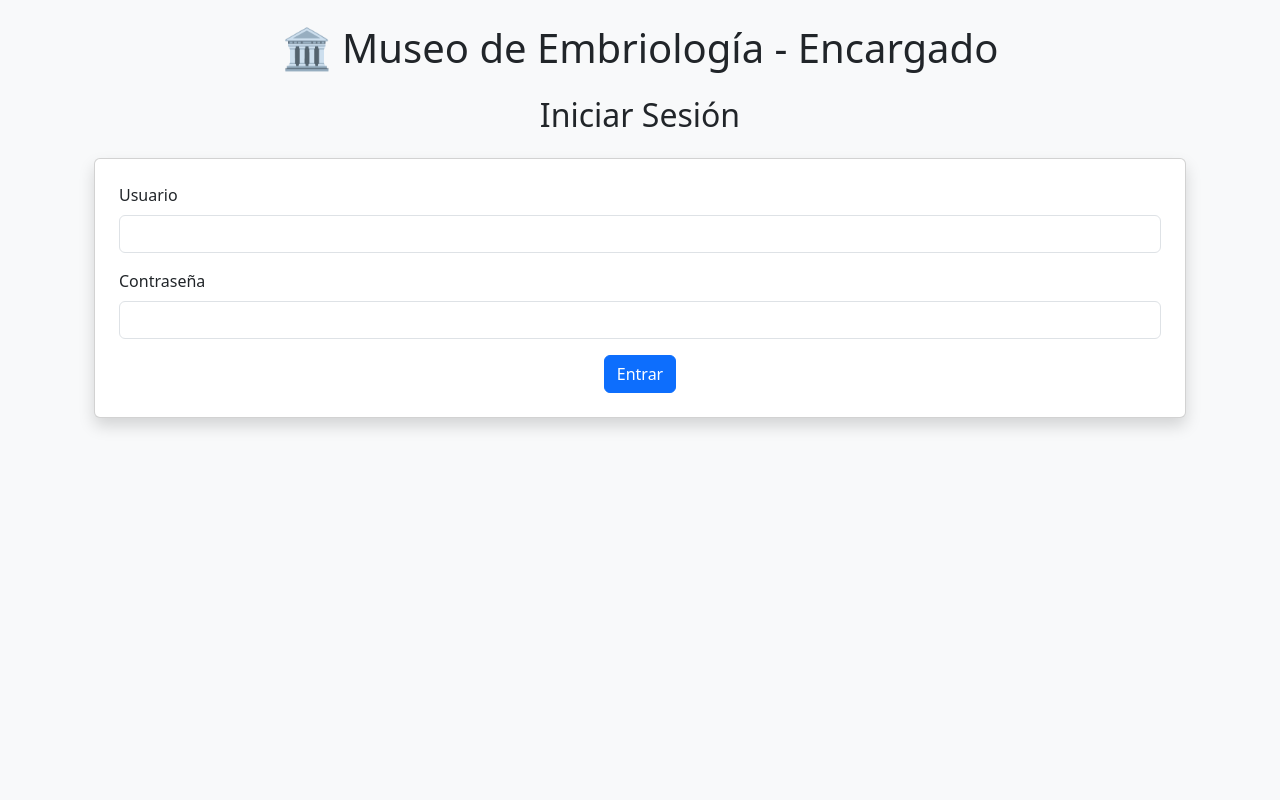
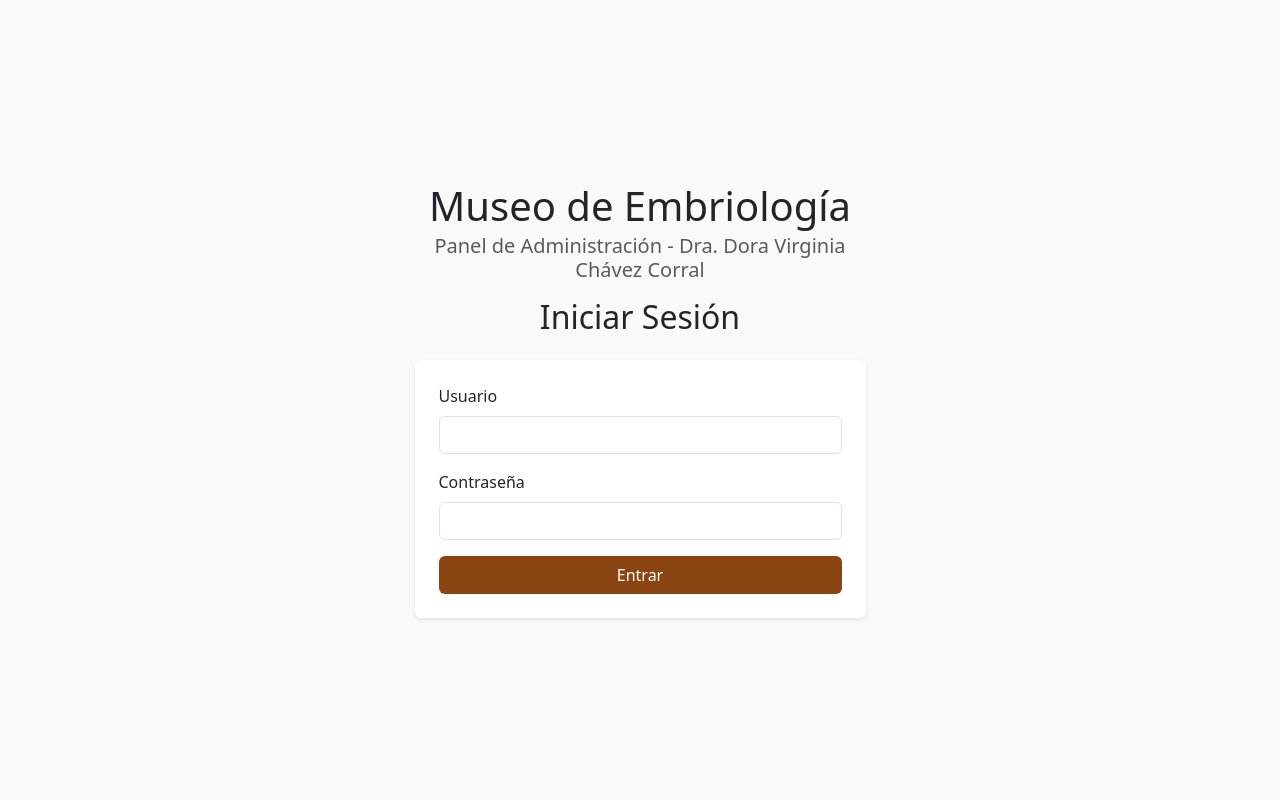
Before and after one commit to EmbryoPass/EmbryoPass, a Flask app: page /login in a window 1280 px wide. Run offline with Flask 3, Linux system fonts and the light colour scheme.

Commit message:
Update login.html

```diff
--- a/templates/login.html
+++ b/templates/login.html
@@ -3,11 +3,28 @@
 <head>
     <meta charset="UTF-8">
     <title>Login - Museo de Embriología</title>
+    <meta name="viewport" content="width=device-width, initial-scale=1.0"> <!-- Necesario para responsividad -->
     <link href="https://cdn.jsdelivr.net/npm/bootstrap@5.3.0/dist/css/bootstrap.min.css" rel="stylesheet">
+    <style>
+        .btn-brown {
+            background-color: #8B4513; /* color café */
+            color: white;
+        }
+        .btn-brown:hover {
+            background-color: #5e2e0f; /* tono más oscuro */
+            color: white;
+        }
+    </style>
 </head>
-<body class="bg-light">
-<div class="container p-4">
-    <h1 class="text-center mb-4">🏛️ Museo de Embriología - Encargado</h1>
+<body class="bg-light d-flex align-items-center" style="min-height: 100vh;">
+    <div class="container">
+        <div class="row justify-content-center">
+            <div class="col-12 col-sm-10 col-md-8 col-lg-6 col-xl-5">
+                <div class="text-center mb-3">
+                    <h1 class="mb-1">Museo de Embriología</h1>
+                    <h5 class="text-muted">Panel de Administración - Dra. Dora Virginia Chávez Corral</h5>
+                </div>
+
                 <h2 class="text-center mb-4">Iniciar Sesión</h2>
 
                 {% with messages = get_flashed_messages(with_categories=true) %}
@@ -18,7 +35,7 @@
                   {% endif %}
                 {% endwith %}
 
-    <form method="POST" class="card p-4 shadow">
+                <form method="POST" class="card p-4 shadow-sm border-0">
                     <div class="mb-3">
                         <label for="usuario" class="form-label">Usuario</label>
                         <input type="text" class="form-control" id="usuario" name="usuario" required>
@@ -28,9 +45,11 @@
                         <input type="password" class="form-control" id="password" name="password" required>
                     </div>
                     <div class="text-center">
-            <button type="submit" class="btn btn-primary">Entrar</button>
+                        <button type="submit" class="btn btn-brown w-100">Entrar</button>
                     </div>
                 </form>
             </div>
+        </div>
+    </div>
 </body>
 </html>
```
Lines whose indentation alone changed are shown as unchanged.
